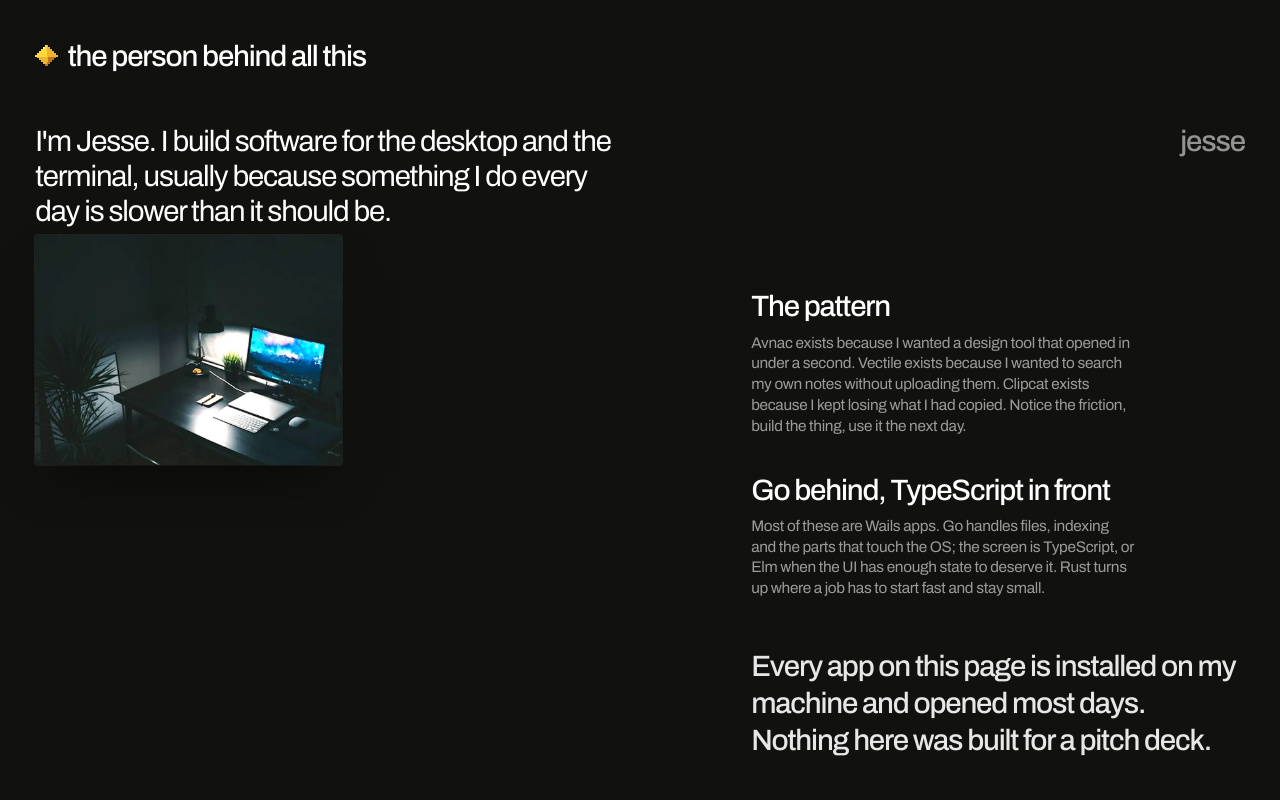
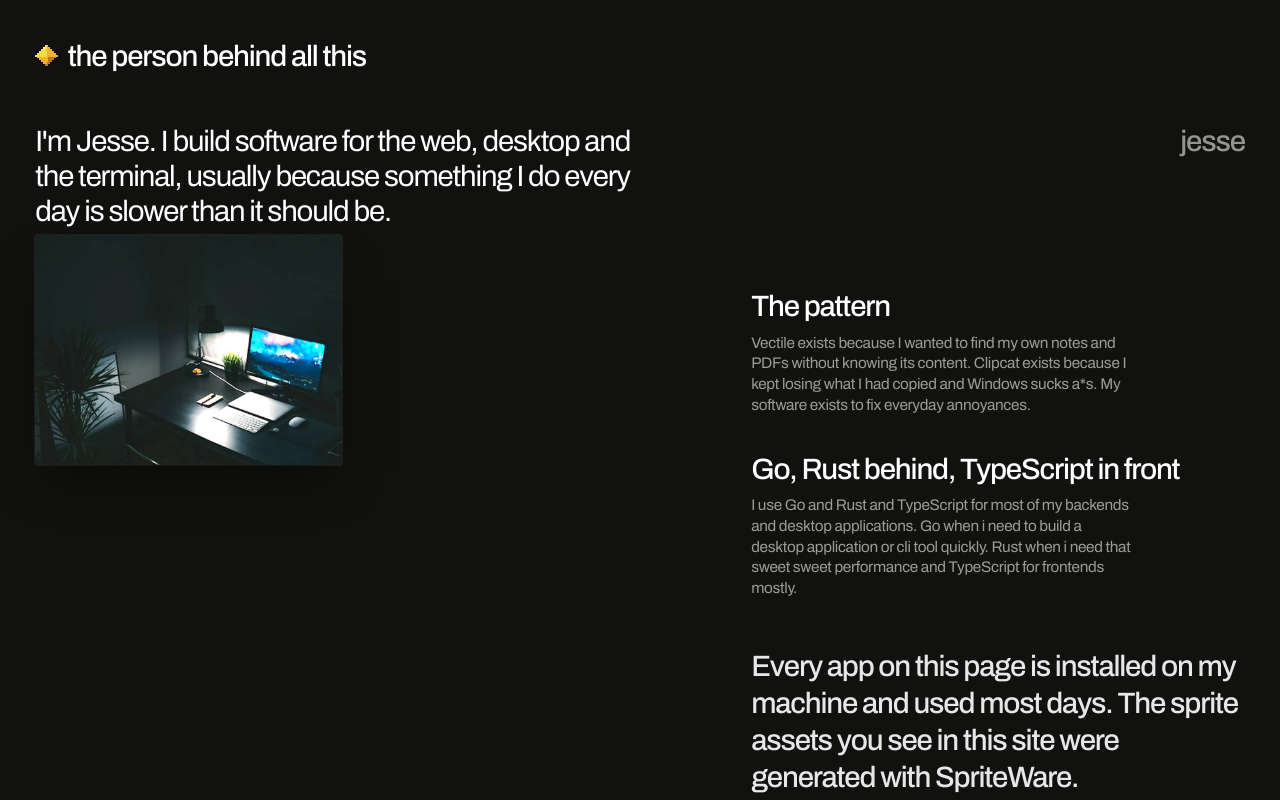
Before and after one commit to d3uceY/jesse, a Next.js app: page / in a window 1280 px wide. Shown: the part 800-1600 px from the top of the page. Built offline with nearby package versions, Linux system fonts and the light colour scheme.

Commit message:
feat: update About section with clearer descriptions and improved messaging

```diff
--- a/components/site/About.tsx
+++ b/components/site/About.tsx
@@ -10,7 +10,7 @@ export default function About() {
 
       <div className="about__head grid">
         <h2 className="about__lede t-medium" data-reveal>
-          I&apos;m Jesse. I build software for the desktop and the terminal,
+          I&apos;m Jesse. I build software for the web, desktop and the terminal,
           usually because something I do every day is slower than it should be.
         </h2>
         <p className="about__word t-medium" aria-hidden="true">
@@ -35,25 +35,21 @@ export default function About() {
           <article className="about__block">
             <h3 className="t-medium">The pattern</h3>
             <p className="t-body">
-              Avnac exists because I wanted a design tool that opened in under a
-              second. Vectile exists because I wanted to search my own notes
-              without uploading them. Clipcat exists because I kept losing what I
-              had copied. Notice the friction, build the thing, use it the next
-              day.
+              Vectile exists because I wanted to find my own notes and PDFs without knowing its content.
+              Clipcat exists because I kept losing what I
+              had copied and Windows sucks a*s. My software exists to fix everyday annoyances.
             </p>
           </article>
           <article className="about__block">
-            <h3 className="t-medium">Go behind, TypeScript in front</h3>
+            <h3 className="t-medium">Go, Rust behind, TypeScript in front</h3>
             <p className="t-body">
-              Most of these are Wails apps. Go handles files, indexing and the
-              parts that touch the OS; the screen is TypeScript, or Elm when the
-              UI has enough state to deserve it. Rust turns up where a job has to
-              start fast and stay small.
+              I use Go and Rust and TypeScript for most of my backends and desktop applications.
+              Go when i need to build a desktop application or cli tool quickly.
+              Rust when i need that sweet sweet performance and TypeScript for frontends mostly.
             </p>
           </article>
           <p className="about__statement" data-reveal>
-            Every app on this page is installed on my machine and opened most
-            days. Nothing here was built for a pitch deck.
+            Every app on this page is installed on my machine and used most days. The sprite assets you see in this site were generated with SpriteWare.
           </p>
         </div>
       </div>
```
